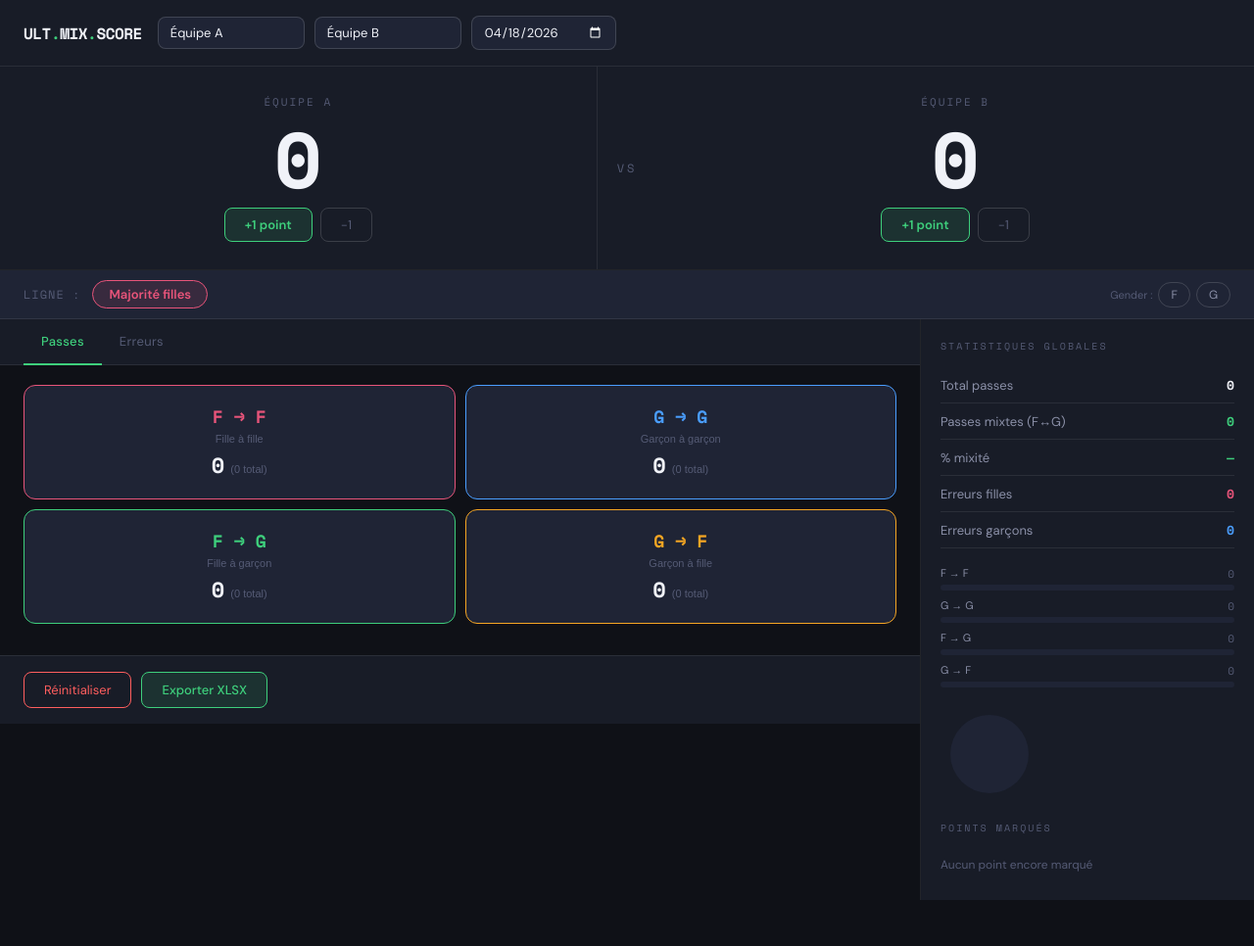
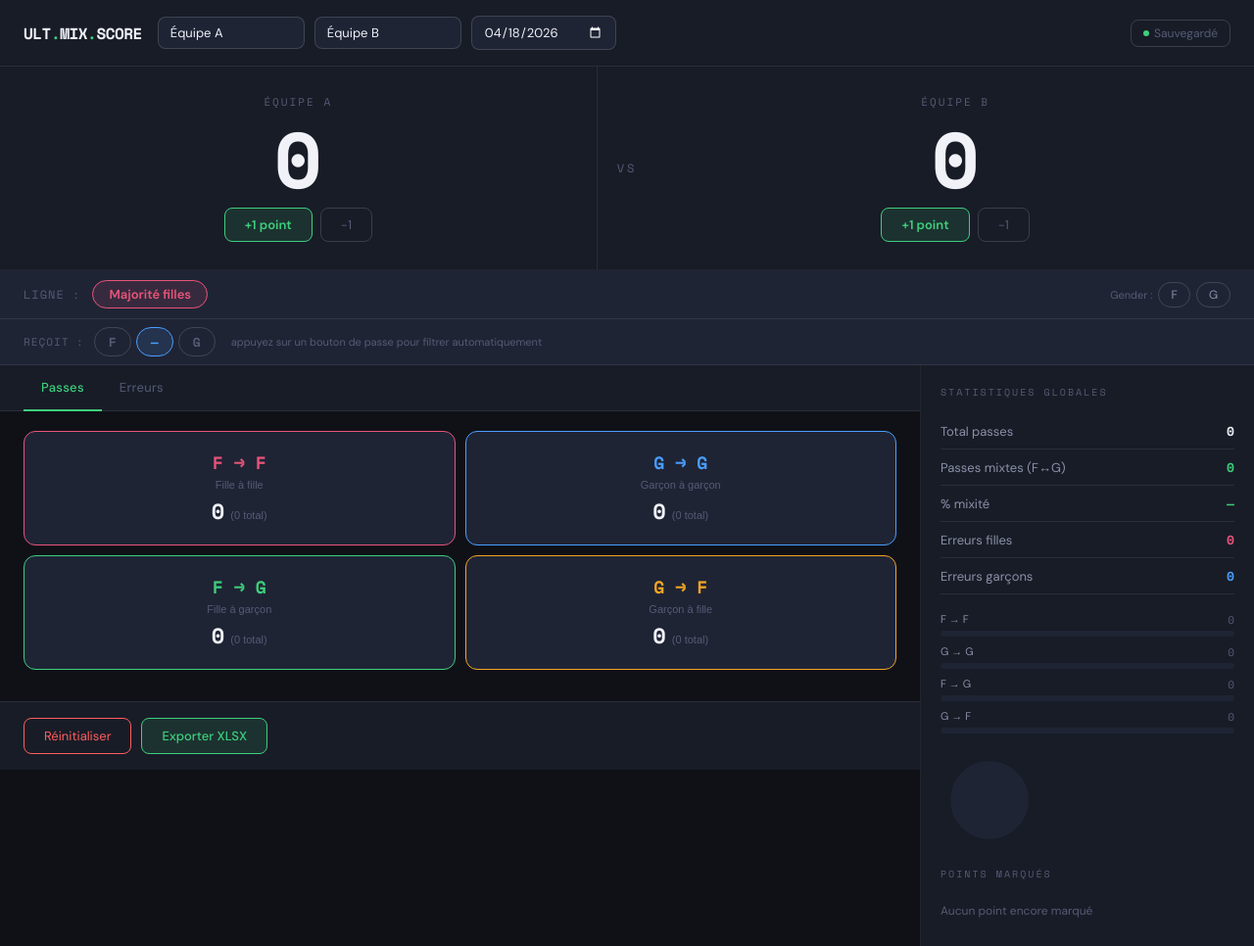
Before and after one commit to eliejesuran/mix, a plain HTML site: page index.html in a window 1280 px wide. Shown: the whole page at 98% size. Before the commit the page ends 919 px from the top, so only its background shows below. Drawn offline with nearby package versions, Linux system fonts and the light colour scheme.

Commit message:
Update index.html changed thrower GG or GF, and ave bouton

```diff
--- a/index.html
+++ b/index.html
@@ -446,6 +446,69 @@ canvas { flex-shrink: 0; }
 .btn-action.reset { color: var(--red); border-color: var(--red); }
 .btn-action.reset:hover { background: var(--red-dim); }
 
+
+/* ── RECEIVER BAR ── */
+.receiver-bar {
+  display: flex;
+  align-items: center;
+  gap: 10px;
+  padding: 8px 24px;
+  background: var(--bg3);
+  border-bottom: 1px solid var(--border);
+  flex-wrap: wrap;
+}
+.receiver-label {
+  font-size: 11px;
+  color: var(--text3);
+  letter-spacing: 1px;
+  text-transform: uppercase;
+  font-family: 'Space Mono', monospace;
+  white-space: nowrap;
+}
+.receiver-btns { display: flex; gap: 5px; align-items: center; }
+.btn-receiver {
+  padding: 4px 14px;
+  border-radius: 16px;
+  border: 1px solid var(--border2);
+  background: transparent;
+  font-size: 13px;
+  font-weight: 600;
+  cursor: pointer;
+  transition: all 0.15s;
+  color: var(--text3);
+  font-family: 'Space Mono', monospace;
+}
+.btn-receiver:hover { background: var(--bg2); color: var(--text2); }
+.btn-receiver.active-f { background: var(--pink-dim); border-color: var(--pink); color: var(--pink); }
+.btn-receiver.active-m { background: var(--blue-dim); border-color: var(--blue); color: var(--blue); }
+.receiver-hint { font-size: 11px; color: var(--text3); margin-left: 6px; }
+
+/* ── PASS BUTTON DISABLED ── */
+.pass-btn.dim {
+  opacity: 0.2;
+  cursor: not-allowed;
+  pointer-events: none;
+}
+
+/* ── SAVE INDICATOR ── */
+.btn-save {
+  padding: 5px 12px;
+  border-radius: 8px;
+  border: 1px solid var(--border2);
+  background: transparent;
+  color: var(--text3);
+  font-size: 12px;
+  cursor: pointer;
+  transition: all 0.2s;
+  display: flex;
+  align-items: center;
+  gap: 5px;
+  font-family: 'DM Sans', sans-serif;
+}
+.btn-save:hover { border-color: var(--green); color: var(--green); background: var(--green-dim); }
+.save-dot { width: 6px; height: 6px; border-radius: 50%; background: var(--amber); display: inline-block; transition: background 0.4s; }
+.save-dot.ok { background: var(--green); }
+
 /* ── POINT FLASH ── */
 @keyframes scoreFlash {
   0% { transform: scale(1); }
@@ -473,6 +536,10 @@ canvas { flex-shrink: 0; }
     <input id="nameB" value="Équipe B" placeholder="Équipe B" oninput="updateNames()">
     <input id="matchDate" type="date">
   </div>
+  <button class="btn-save" onclick="saveSession()" title="Sauvegarde automatique active">
+    <span class="save-dot ok" id="saveDot"></span>
+    <span id="saveLabel">Sauvegardé</span>
+  </button>
 </div>
 
 <div class="scoreboard">
@@ -505,6 +572,16 @@ canvas { flex-shrink: 0; }
     <button class="btn-line" id="btnF" onclick="forceLine('F')">F</button>
     <button class="btn-line" id="btnM" onclick="forceLine('M')">G</button>
   </div>
+</div>
+
+<div class="receiver-bar">
+  <span class="receiver-label">Reçoit&nbsp;:</span>
+  <div class="receiver-btns">
+    <button class="btn-receiver" id="rcvF" onclick="setReceiver('F')">F</button>
+    <button class="btn-receiver" id="rcvNone" onclick="setReceiver(null)">—</button>
+    <button class="btn-receiver" id="rcvM" onclick="setReceiver('M')">G</button>
+  </div>
+  <span class="receiver-hint" id="rcvHint">appuyez sur un bouton de passe pour filtrer automatiquement</span>
 </div>
 
 <div class="main">
@@ -636,6 +713,8 @@ canvas { flex-shrink: 0; }
 // position in ABBA pattern: [F,M,M,F, F,M,M,F, ...]
 const ABBA_SEQ = ['F','M','M','F']; // 4-cycle
 
+let receiver = null; // F, M, or null
+
 const state = {
   scoreA: 0,
   scoreB: 0,
@@ -710,11 +789,11 @@ function addPoint(team) {
   recordPoint(team);
   state['score' + team]++;
   flashScore('score' + team);
-  // update ABBA line (score changed) — reset override
-  //state.lineOverride = null;
   // reset per-point counters
   Object.keys(state.pt).forEach(k => state.pt[k] = 0);
   state.lastPass = null;
+  receiver = null; // reset receiver after point
+  saveSession(); // auto-save on every point
   render();
 }
 
@@ -730,6 +809,12 @@ function addPass(type) {
   state.tot[type]++;
   state.lastPass = type;
   state.actionLog.push({ time: new Date().toISOString(), type: 'pass', detail: type, line: currentLine() });
+  // Catcher becomes next thrower: set receiver = catcher of this pass
+  // FF → F caught it, FM → G caught it, MM → G caught it, MF → F caught it
+  receiver = (type === 'FF' || type === 'MF') ? 'F' : 'M';
+  // Mark unsaved
+  document.getElementById('saveDot').className = 'save-dot';
+  document.getElementById('saveLabel').textContent = 'Sauvegarder';
   render();
 }
 
@@ -738,6 +823,66 @@ function addError(type) {
   state.tot[type]++;
   state.actionLog.push({ time: new Date().toISOString(), type: 'error', detail: type, line: currentLine() });
   render();
+}
+
+function setReceiver(g) {
+  receiver = g;
+  render();
+}
+
+function updatePassButtons() {
+  const map = { FF: '.pass-btn.ff', MM: '.pass-btn.mm', FM: '.pass-btn.fm', MF: '.pass-btn.mf' };
+  // receiver just caught → now they throw
+  // F has ball: F→F and F→G active (FF, FM)
+  // G has ball: G→G and G→F active (MM, MF)
+  const active = !receiver ? ['FF','MM','FM','MF']
+    : receiver === 'F' ? ['FF','FM']
+    : ['MM','MF'];
+  Object.entries(map).forEach(([k, sel]) => {
+    const btn = document.querySelector(sel);
+    if (active.includes(k)) btn.classList.remove('dim');
+    else btn.classList.add('dim');
+  });
+  // update receiver buttons visual
+  document.getElementById('rcvF').className    = 'btn-receiver' + (receiver === 'F' ? ' active-f' : '');
+  document.getElementById('rcvNone').className = 'btn-receiver' + (!receiver ? ' active-m' : '');
+  document.getElementById('rcvM').className    = 'btn-receiver' + (receiver === 'M' ? ' active-m' : '');
+  const hints = {
+    F:    'F lance → F→F et F→G actives',
+    M:    'G lance → G→G et G→F actives',
+    null: 'appuyez sur un bouton de passe pour filtrer automatiquement'
+  };
+  document.getElementById('rcvHint').textContent = hints[receiver] || hints['null'];
+}
+
+function saveSession() {
+  const snap = {
+    state: JSON.parse(JSON.stringify(state)),
+    receiver,
+    nameA: document.getElementById('nameA').value,
+    nameB: document.getElementById('nameB').value,
+    matchDate: document.getElementById('matchDate').value,
+    at: new Date().toISOString()
+  };
+  localStorage.setItem('ult_mix_score', JSON.stringify(snap));
+  const dot = document.getElementById('saveDot');
+  const lbl = document.getElementById('saveLabel');
+  dot.className = 'save-dot ok';
+  lbl.textContent = 'Sauvegardé';
+}
+
+function loadSession() {
+  try {
+    const raw = localStorage.getItem('ult_mix_score');
+    if (!raw) return;
+    const snap = JSON.parse(raw);
+    Object.assign(state, snap.state);
+    receiver = snap.receiver || null;
+    document.getElementById('nameA').value = snap.nameA || 'Équipe A';
+    document.getElementById('nameB').value = snap.nameB || 'Équipe B';
+    if (snap.matchDate) document.getElementById('matchDate').value = snap.matchDate;
+    updateNames();
+  } catch(e) { console.warn('loadSession failed', e); }
 }
 
 function forceLine(g) {
@@ -806,6 +951,9 @@ function render() {
 
   // point log
   renderLog();
+
+  // receiver filter
+  updatePassButtons();
 }
 
 function renderPie(p, total) {
@@ -937,6 +1085,7 @@ function exportXLSX() {
 
 // Init
 document.getElementById('matchDate').value = new Date().toISOString().slice(0,10);
+loadSession();
 render();
 </script>
 </body>
```
